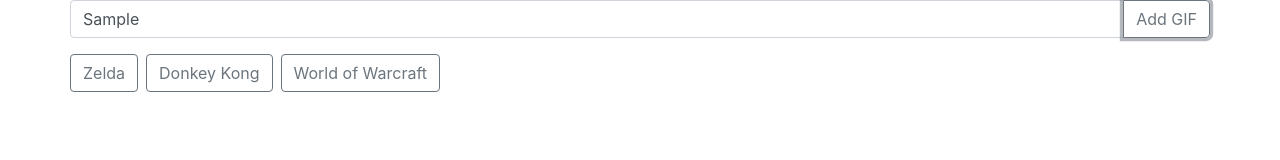
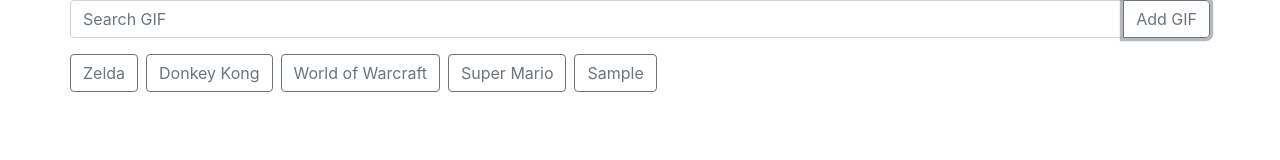
Before and after one commit to malvarius/giphyselector, a plain HTML site: page index.html in a window 1280 px wide. Both pictures are taken after typing "Sample" into the empty fields and a click on the button "Add GIF". Drawn offline with nearby package versions, Linux system fonts and the light colour scheme; no server answers.

Commit message:
added giphy axios command

```diff
--- a/giphy.js
+++ b/giphy.js
@@ -1,10 +1,41 @@
 // default game array
-var gameArray = ['Zelda', 'Donkey Kong','World of Warcraft','Super Mario'];
+var gameArray = ['Zelda', 'Donkey Kong', 'World of Warcraft', 'Super Mario'];
 
 // function to add buttons based on gameArray titles for each element
+var displayArray = function (array) {
+    // first empties button div
+    $('.btnContain').empty();
+    // creates button for each element in array
+    for (i = 0; i < array.length; i++) {
+        var but = $("<button class='btn btn-outline-secondary mr-2' type='button'></button>").attr('game-name', gameArray[i]);
+        but.text(array[i])
+        $('.btnContain').append(but);
+    }
+}
+displayArray(gameArray);
 
-for (i=0;i<gameArray.length-1;i++){
-var but = $("<button class='btn btn-outline-secondary mr-2' type='button'></button>").attr('game-name',gameArray[i]);
-but.text(gameArray[i])
-$('.btnContain').append(but);
-}
+// on click function to push text from search bar to gameArray
+
+$('.searchBtn').on('click', function (event) {
+    event.preventDefault();
+    const input = $('.userIn').val();
+    gameArray.push(input);
+    displayArray(gameArray);
+    $('.userIn').val("");
+})
+
+// axios command
+var link = "https://api.giphy.com/v1/gifs/search?api_key=mcTa9s1YDz1zMg4Ad6oszrHFMV71V7oo&q=dog&limit=10&offset=0&rating=PG&lang=en";
+axios({ url: link,
+        method: "GET",
+})
+  .then(function (response) {
+    const giphy = JSON.stringify(response.data.data[0].images.fixed_width_small.url);
+    const pic = $("<img src="+giphy+" class='gif' alt='blank'>");
+    $('.gifContain').append(pic);
+    console.log(giphy);
+  })
+  .catch(function (error) {
+    // handle error
+    console.log(error);
+  })
--- a/index.html
+++ b/index.html
@@ -11,6 +11,7 @@
 
     <title>GIF Selector</title>
 </head>
+<script src="https://cdnjs.cloudflare.com/ajax/libs/axios/0.19.0/axios.js"></script>
 <script
   src="https://code.jquery.com/jquery-3.4.1.js"
   integrity="sha256-WpOohJOqMqqyKL9FccASB9O0KwACQJpFTUBLTYOVvVU="
@@ -19,7 +20,7 @@
     <div class="container">
         <div class="row">
             <div class="input-group mb-3">
-                <input type="text" class="form-control" placeholder="Search GIF"
+                <input type="text" class="form-control userIn" placeholder="Search GIF"
                     aria-label="Recipient's username" aria-describedby="basic-addon2">
                 <div class="input-group-append">
                     <button class="btn btn-outline-secondary searchBtn" type="button">Add GIF</button>
@@ -29,6 +30,7 @@
         <div class="row btnContain">
 
         </div>
+        <div class="row gifContain"></div>
 
 
 
```
